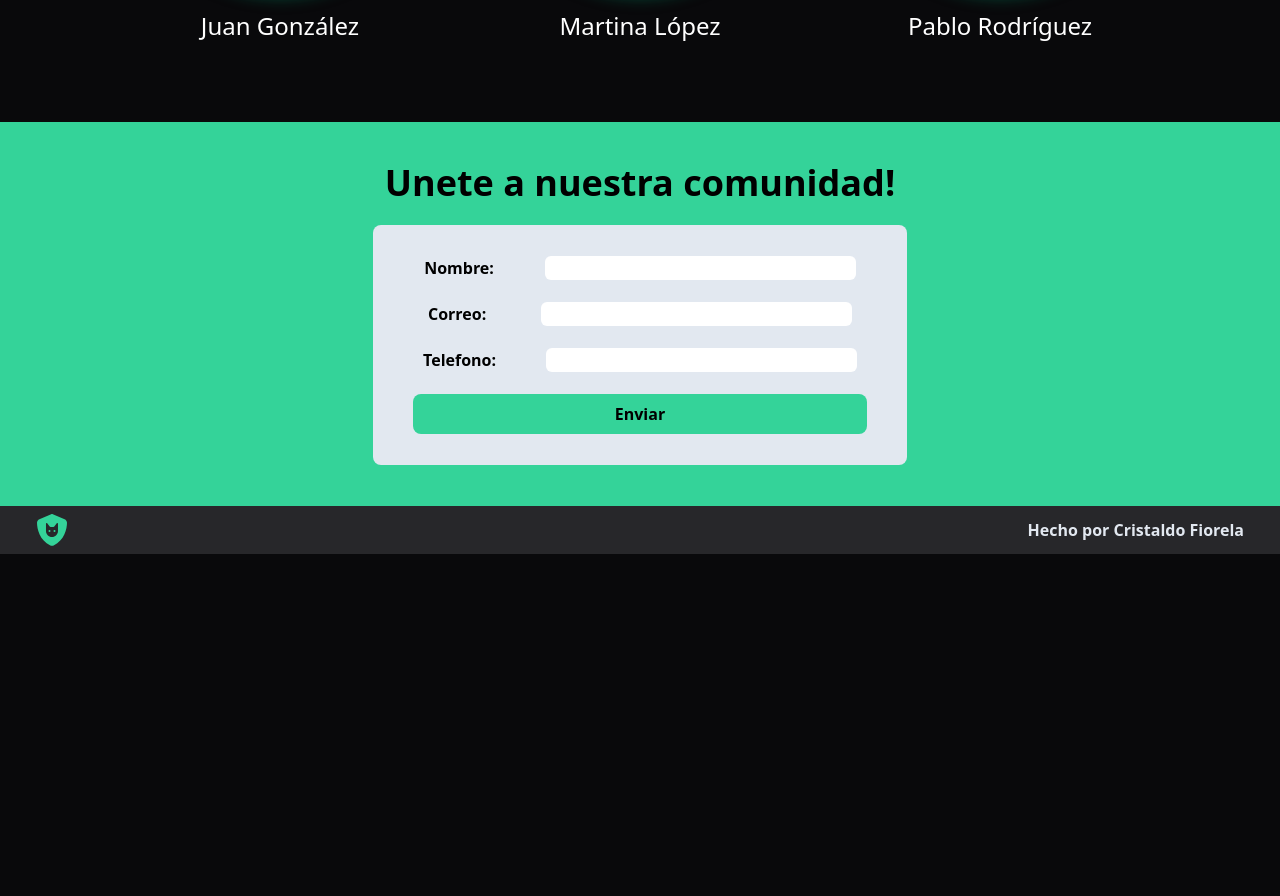
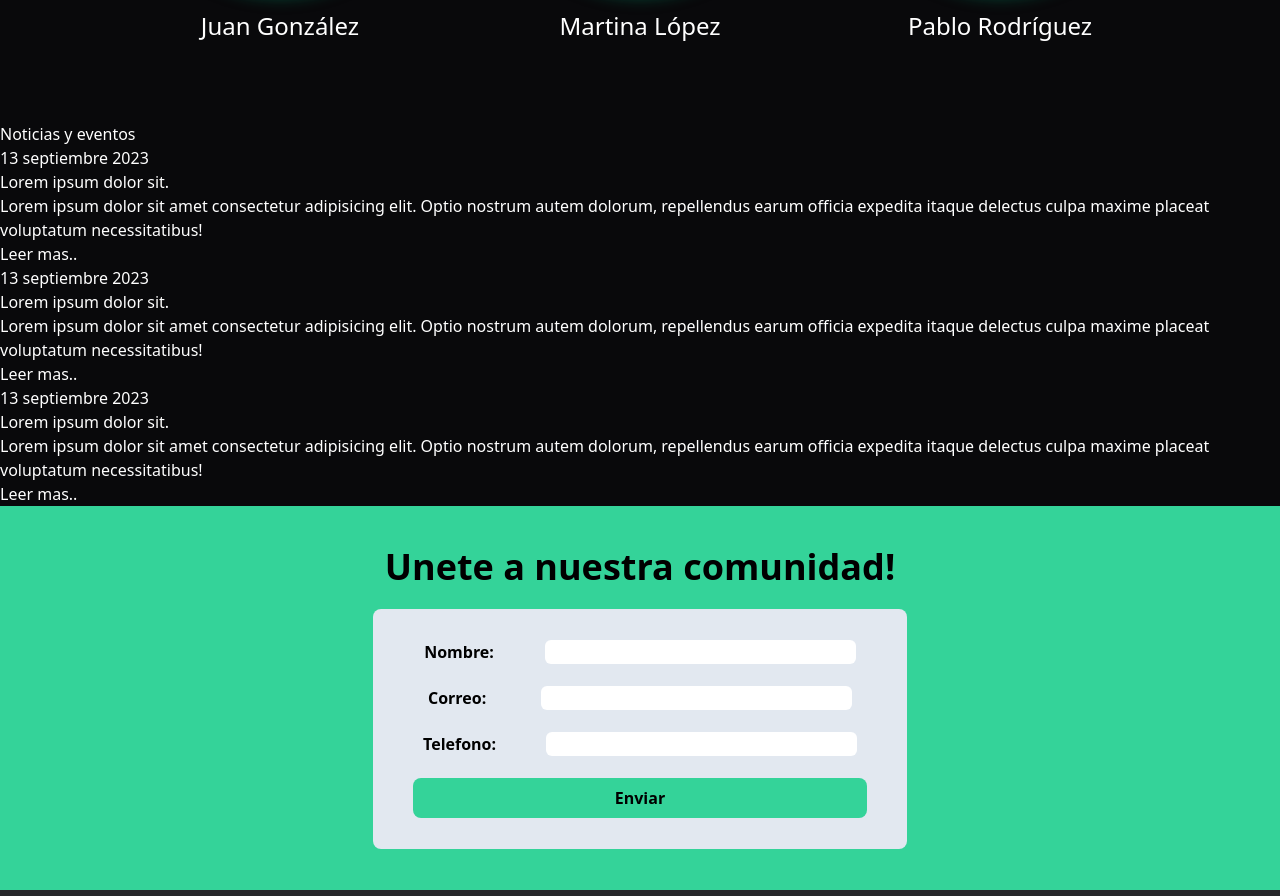
Before and after one commit to Cristaldo-Fiorela/Academia-JiuJitsu-JAVA, a React (Vite) app: page / in a window 1280 px wide. Shown: the part 1640-2536 px from the top of the page. Before the commit the page ends 2194 px from the top, so only its background shows below. Built offline with nearby package versions, Linux system fonts and the light colour scheme.

Commit message:
estructura inicial de seccion de noticias

```diff
--- a/src/App.jsx
+++ b/src/App.jsx
@@ -3,15 +3,16 @@ import Footer from './assets/components/Footer';
 import Banner from './assets/components/Banner';
 import SobreNosotros from './assets/components/SobreNosotros';
 import Profesores  from './assets/components/Profesores';
-
+import Noticias from './assets/components/Noticias';
 
 function App() {
   return (
     <>
       <Header />
-      <Banner />
-      <SobreNosotros />
-      <Profesores />
+        <Banner />
+        <SobreNosotros />
+        <Profesores />
+        <Noticias/>
       <Footer />
     </>
   )
--- a/src/assets/components/Noticias.jsx
+++ b/src/assets/components/Noticias.jsx
@@ -1,7 +1,29 @@
 function Noticias() {
     return (
         <>
-        <h1>Esto es un noticias</h1>
+            <section className="text-white">
+                <h3>Noticias y eventos</h3>
+                <div>
+                    <article>
+                        <h6>13 septiembre 2023</h6>
+                        <h4>Lorem ipsum dolor sit.</h4>
+                        <p>Lorem ipsum dolor sit amet consectetur adipisicing elit. Optio nostrum autem dolorum, repellendus earum officia expedita itaque delectus culpa maxime placeat voluptatum necessitatibus!</p>
+                        <button>Leer mas..</button>
+                    </article>
+                    <article>
+                        <h6>13 septiembre 2023</h6>
+                        <h4>Lorem ipsum dolor sit.</h4>
+                        <p>Lorem ipsum dolor sit amet consectetur adipisicing elit. Optio nostrum autem dolorum, repellendus earum officia expedita itaque delectus culpa maxime placeat voluptatum necessitatibus!</p>
+                        <button>Leer mas..</button>
+                    </article>
+                    <article>
+                        <h6>13 septiembre 2023</h6>
+                        <h4>Lorem ipsum dolor sit.</h4>
+                        <p>Lorem ipsum dolor sit amet consectetur adipisicing elit. Optio nostrum autem dolorum, repellendus earum officia expedita itaque delectus culpa maxime placeat voluptatum necessitatibus!</p>
+                        <button>Leer mas..</button>
+                    </article>
+                </div>
+            </section>
         </>
     )
     }
```
